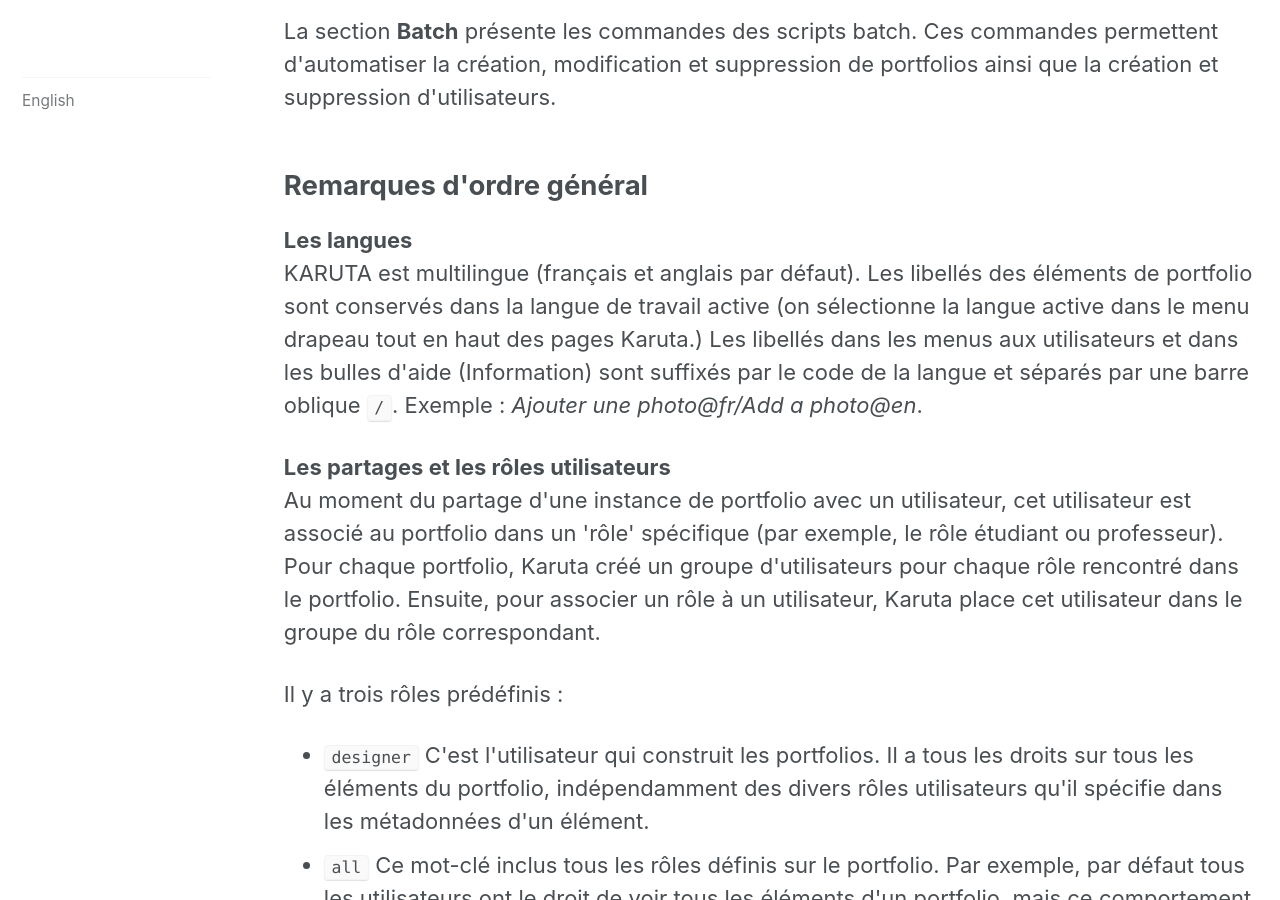
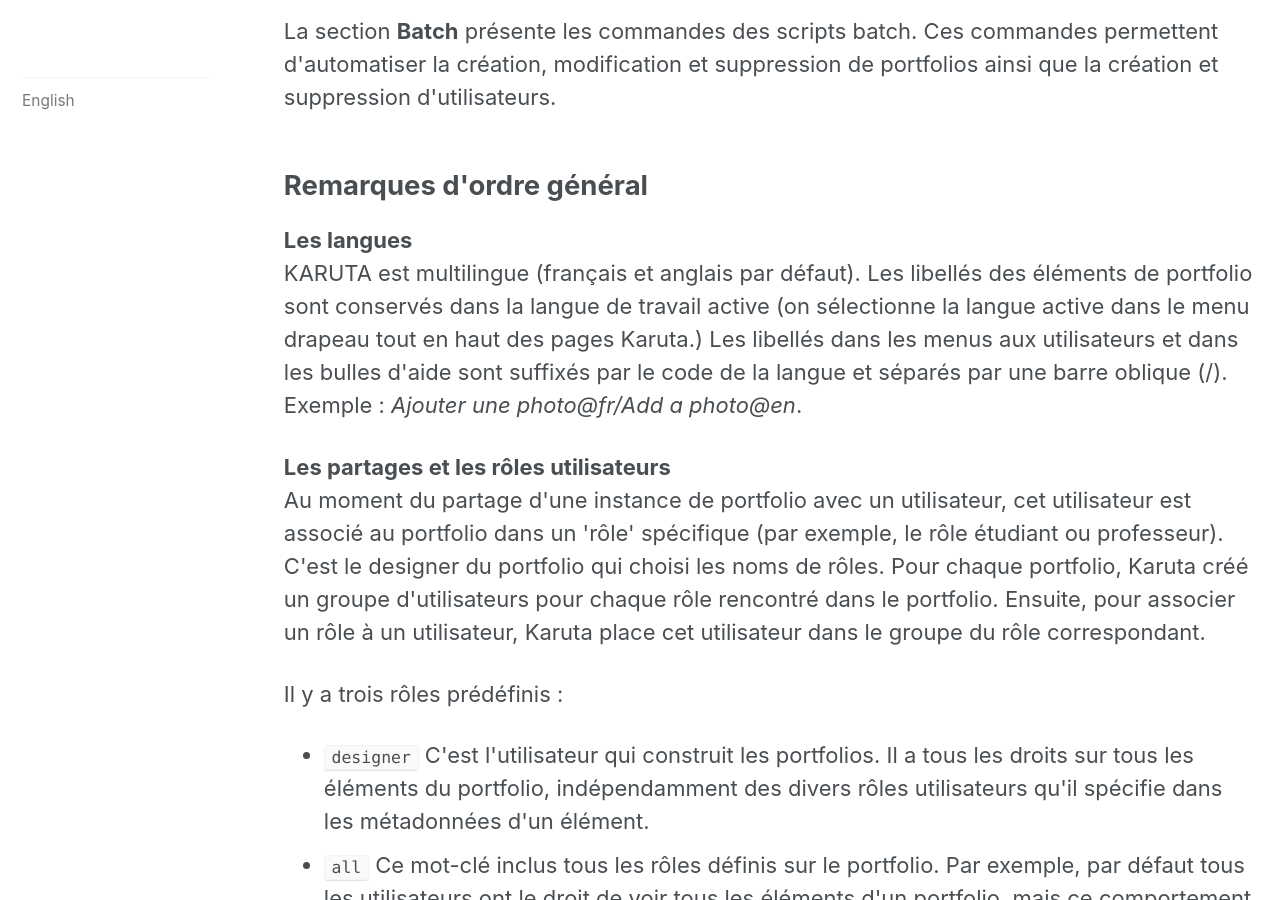
Before and after one commit to karutaproject/karuta-frontend-documentation, a Jekyll site: the page built from _pages/documentation_fr.html, in a window 1280 px wide and 900 px high, scrolled down 867 px. Built offline with Jekyll 4.4.1, drawn with Linux system fonts in a browser that asks for light colours.

Commit message:
corrections

```diff
--- a/_pages/documentation_fr.html
+++ b/_pages/documentation_fr.html
@@ -45,23 +45,24 @@
 	KARUTA est multilingue (français et anglais par défaut). Les libellés des éléments de portfolio
 	sont conservés dans la langue de travail active (on sélectionne la langue active dans le menu
 	drapeau tout en haut des pages Karuta.)
-	Les libellés dans les menus aux utilisateurs et dans les bulles d'aide (Information) sont suffixés
-	par le code de la langue et séparés par une barre oblique&nbsp;<code>/</code>.
+	Les libellés dans les menus aux utilisateurs et dans les bulles d'aide sont suffixés
+	par le code de la langue et séparés par une barre oblique&nbsp;(/).
 	Exemple&nbsp;: <i>Ajouter une photo@fr/Add a photo@en</i>.
 </p>
 <p>
 	<b>Les partages et les rôles utilisateurs</b><br>
 	Au moment du partage d'une instance de portfolio avec un utilisateur, cet utilisateur est associé au
-	portfolio dans un 'rôle' spécifique (par exemple, le rôle étudiant ou professeur). Pour chaque portfolio,
-	Karuta créé un groupe d'utilisateurs pour chaque rôle rencontré dans le portfolio. Ensuite, pour associer un
-	rôle à un utilisateur, Karuta place cet utilisateur dans le groupe du rôle correspondant.
+	portfolio dans un 'rôle' spécifique (par exemple, le rôle étudiant ou professeur). C'est le designer
+	du portfolio qui choisi les noms de rôles. Pour chaque portfolio, Karuta créé un groupe d'utilisateurs
+	pour chaque rôle rencontré dans le portfolio. Ensuite, pour associer un rôle à un utilisateur,
+	Karuta place cet utilisateur dans le groupe du rôle correspondant.
 </p>
 <p> Il y a trois rôles prédéfinis&nbsp;:</p>
 <ul>
 	<li>
 		<code>designer</code> C'est l'utilisateur qui construit les portfolios. Il a tous les droits sur
-		tous les éléments du portfolio, indépendamment des divers rôles utilisateurs qu'il spécifie dans les
-		métadonnées d'un élément.
+		tous les éléments du portfolio, indépendamment des divers rôles utilisateurs qu'il spécifie dans
+		les métadonnées d'un élément.
 	</li>
 	<li>
 		<code>all</code> Ce mot-clé inclus tous les rôles définis sur le portfolio. Par exemple, par défaut tous
```
